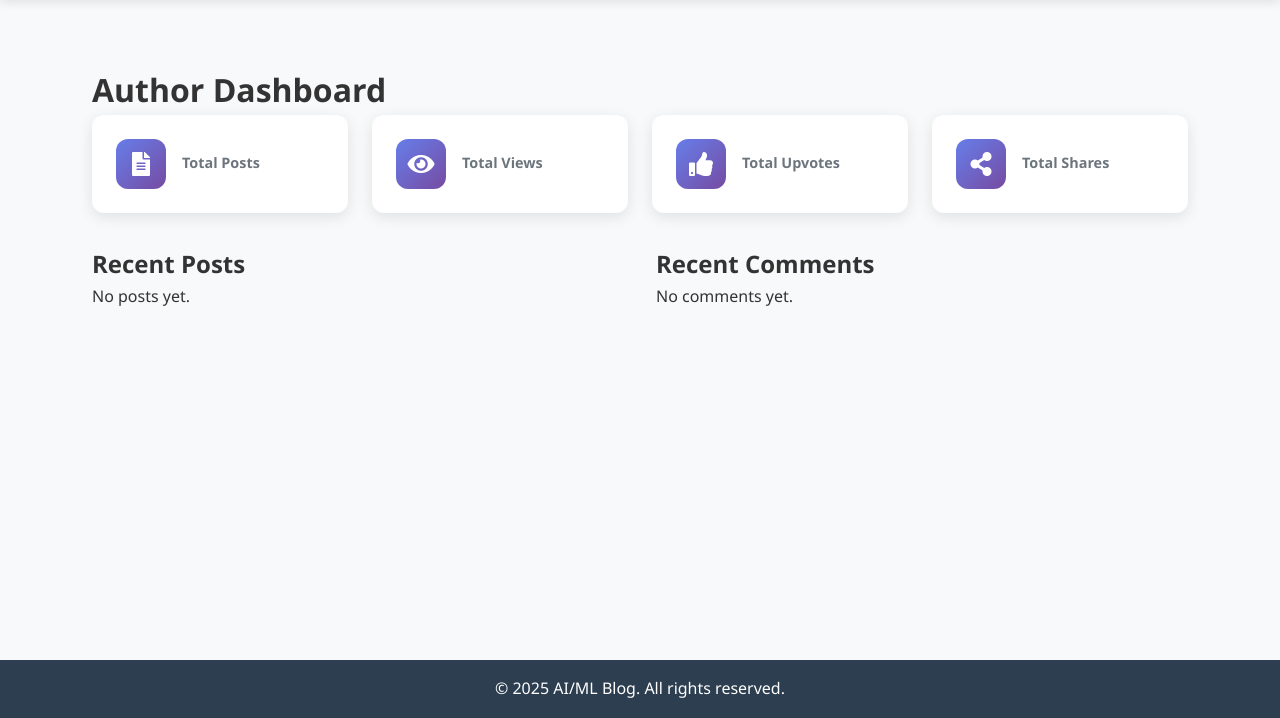
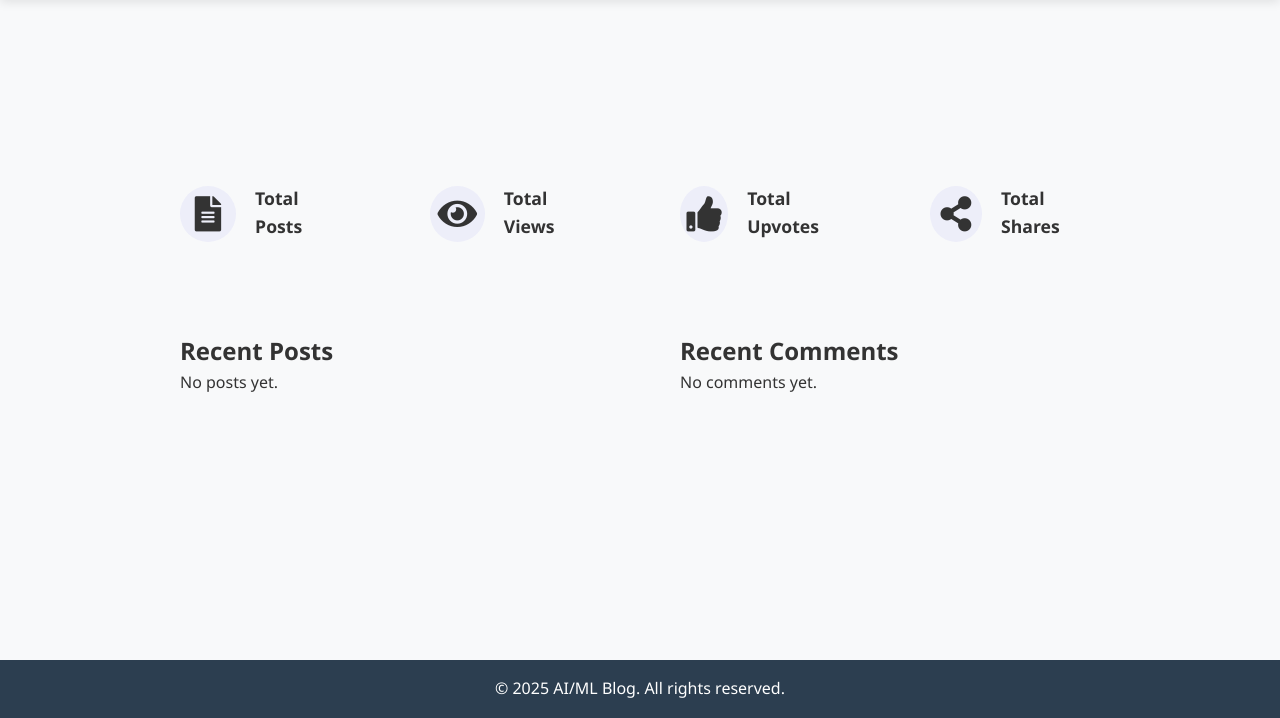
Before and after one commit to BhimPrasadAdhikari/ai_ml_blog, a Django app: template templates/blog/author_dashboard.html in a window 1280 px wide. Shown: the part 83-801 px from the top of the page. Run offline with Django 5.2, Linux system fonts and the light colour scheme; the template is opened without the code that fills it, so the values that code supplies are empty.

Commit message:
modified:   templates/blog/author_dashboard.html enhnace UI

```diff
--- a/templates/blog/author_dashboard.html
+++ b/templates/blog/author_dashboard.html
@@ -1,6 +1,110 @@
 {% extends 'blog/base.html' %}
 
 {% block title %}Author Dashboard - AI/ML Blog{% endblock %}
+
+{% block extra_css %}
+<style>
+.dashboard-container {
+    max-width: 1000px;
+    margin: 0 auto;
+    padding: 2rem 1rem;
+}
+.dashboard-container h1 {
+    font-size: 2.2rem;
+    font-weight: 800;
+    margin-bottom: 2rem;
+    background: linear-gradient(90deg, var(--primary), var(--accent));
+    -webkit-background-clip: text;
+    -webkit-text-fill-color: transparent;
+}
+.dashboard-stats {
+    display: grid;
+    grid-template-columns: repeat(auto-fit, minmax(210px, 1fr));
+    gap: 2rem;
+    margin-bottom: 2.5rem;
+}
+.stat-card {
+    background: var(--surface-light);
+    border-radius: var(--radius);
+    box-shadow: var(--shadow);
+    padding: 2rem 1.5rem 1.5rem 1.5rem;
+    display: flex;
+    align-items: center;
+    gap: 1.2rem;
+    transition: box-shadow 0.2s, transform 0.2s;
+}
+body.dark-theme .stat-card {
+    background: var(--surface-dark);
+}
+.stat-card:hover {
+    box-shadow: 0 8px 32px rgba(99,102,241,0.10);
+    transform: translateY(-4px) scale(1.03);
+}
+.stat-icon {
+    font-size: 2.2rem;
+    color: var(--primary);
+    background: rgba(99,102,241,0.08);
+    border-radius: 50%;
+    width: 56px;
+    height: 56px;
+    display: flex;
+    align-items: center;
+    justify-content: center;
+}
+.stat-info h3 {
+    font-size: 1.1rem;
+    font-weight: 700;
+    margin: 0 0 0.2rem 0;
+    color: var(--text-main);
+}
+body.dark-theme .stat-info h3 {
+    color: var(--text-light);
+}
+.stat-info p {
+    font-size: 1.5rem;
+    font-weight: 800;
+    margin: 0;
+    color: var(--primary);
+}
+.dashboard-sections {
+    display: grid;
+    grid-template-columns: 1fr 1fr;
+    gap: 2rem;
+}
+@media (max-width: 900px) {
+    .dashboard-sections { grid-template-columns: 1fr; }
+}
+.recent-posts, .recent-comments {
+    background: var(--surface-light);
+    border-radius: var(--radius);
+    box-shadow: var(--shadow);
+    padding: 1.5rem;
+}
+body.dark-theme .recent-posts, body.dark-theme .recent-comments {
+    background: var(--surface-dark);
+}
+.post-card, .comment-card {
+    background: rgba(99,102,241,0.06);
+    border-radius: var(--radius);
+    margin-bottom: 1.2rem;
+    padding: 1rem 1.2rem;
+    box-shadow: 0 2px 8px rgba(0,0,0,0.04);
+    transition: background 0.2s;
+}
+body.dark-theme .post-card, body.dark-theme .comment-card {
+    background: rgba(99,102,241,0.12);
+}
+.post-card h3, .comment-card p {
+    margin: 0 0 0.5rem 0;
+}
+.post-meta, .comment-meta {
+    font-size: 0.95rem;
+    color: var(--text-muted);
+    display: flex;
+    gap: 1.2rem;
+}
+</style>
+{% endblock %}
 
 {% block content %}
 <div class="dashboard-container">
```
